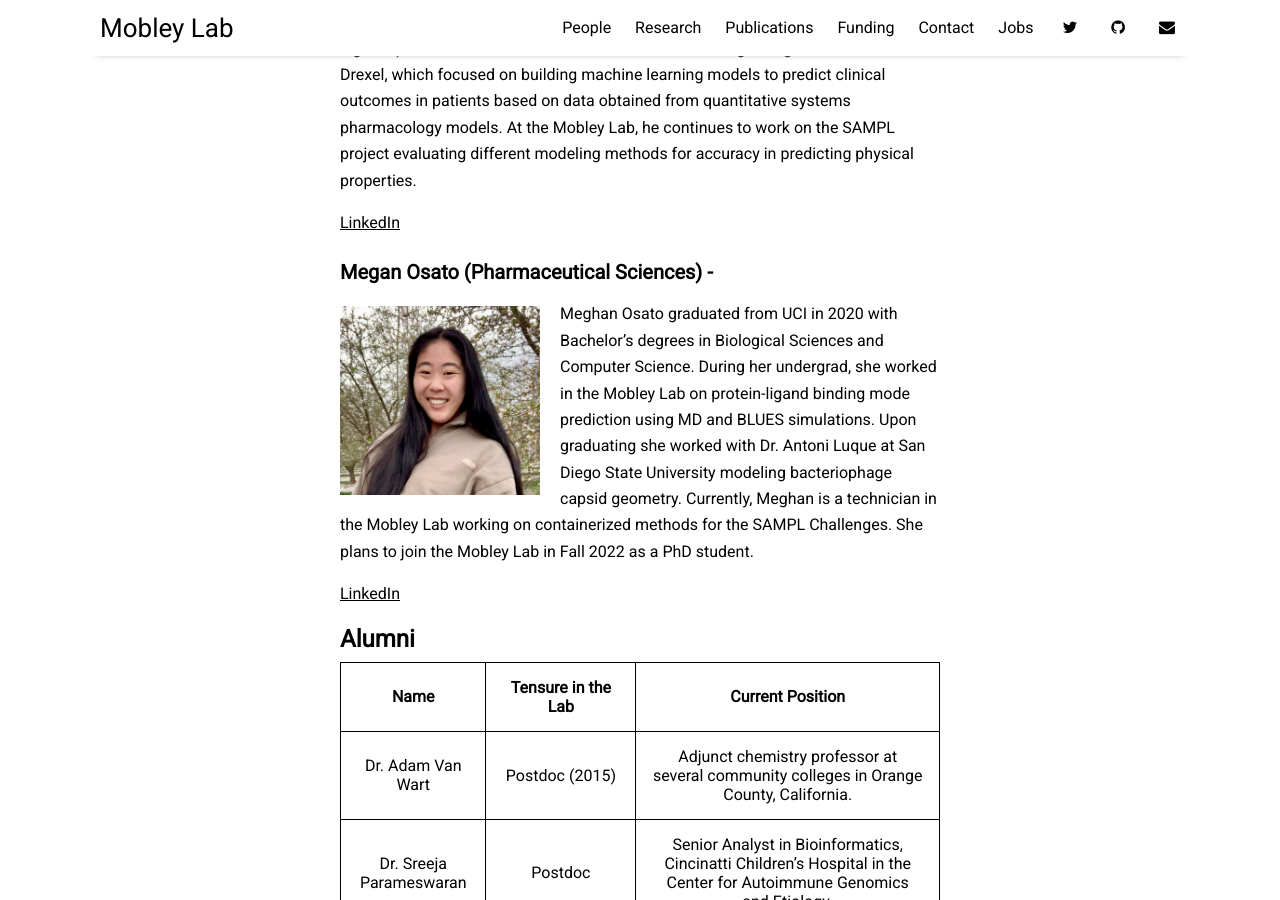
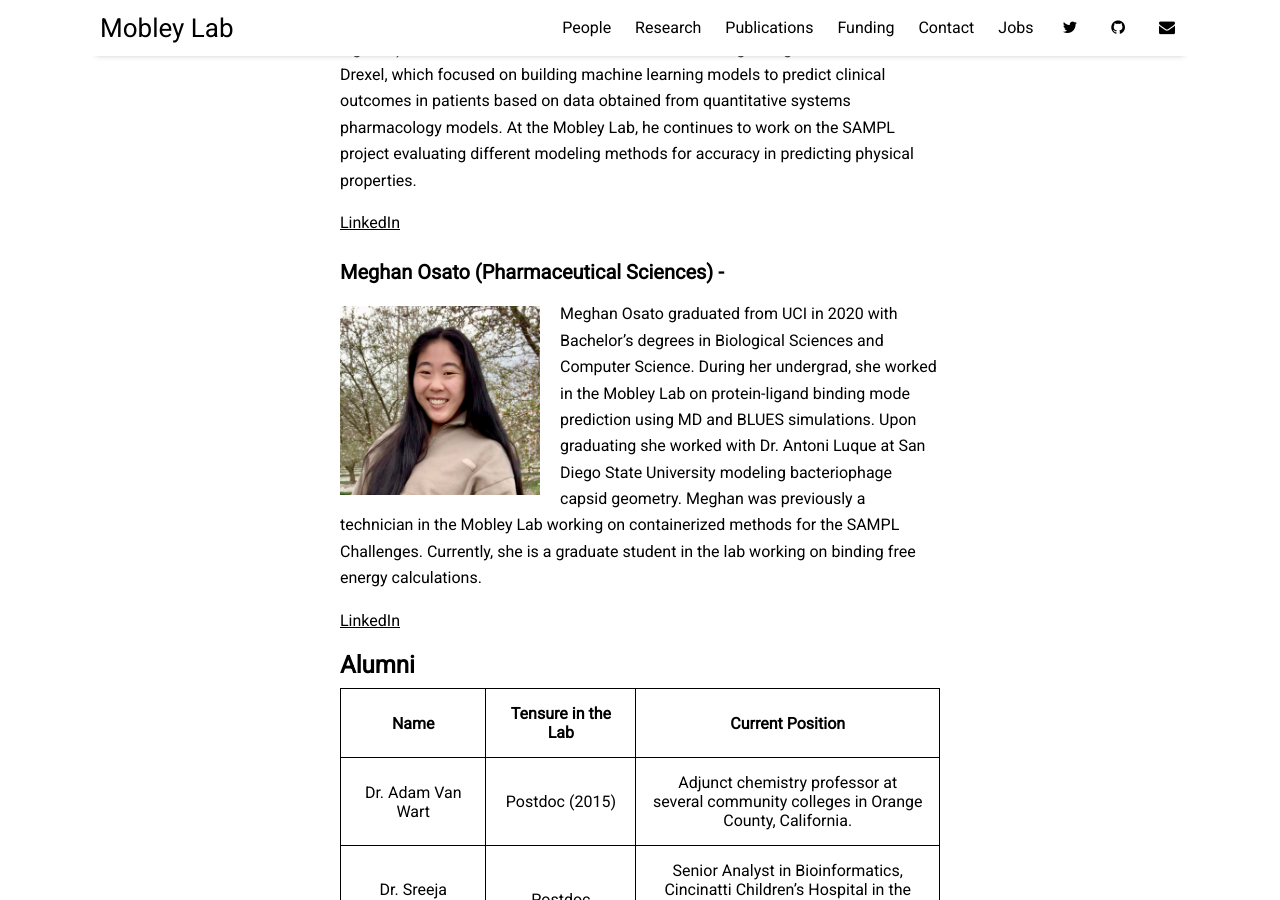
Before and after one commit to MobleyLab/mobleylab.org, a Jekyll site: the page built from pages/people.md, in a window 1280 px wide and 900 px high, scrolled down 5617 px. Built offline with Jekyll 4.4.1, drawn with Linux system fonts in a browser that asks for light colours; nearby versions of some CDN libraries.

Commit message:
update meghan's name

```diff
--- a/pages/people.md
+++ b/pages/people.md
@@ -119,11 +119,11 @@ Aakankschit (AK) Nandkeolyar graduated with a B.S. and M.S. in Biomedical Engine
 
 [LinkedIn](https://www.linkedin.com/in/aakankschit-nandkeolyar-838b0b126/)
 
-### **Megan Osato (Pharmaceutical Sciences)** -
+### **Meghan Osato (Pharmaceutical Sciences)** -
 
 <img src="{{site.baseurl}}/assets/img/mosato.jpg" alt="mosato" width="200" style="float:left;padding-right: 20px;padding-bottom: 5px">
 
-Meghan Osato graduated from UCI in 2020 with Bachelor's degrees in Biological Sciences and Computer Science. During her undergrad, she worked in the Mobley Lab on protein-ligand binding mode prediction using MD and BLUES simulations. Upon graduating she worked with Dr. Antoni Luque at San Diego State University modeling bacteriophage capsid geometry. Currently, Meghan is a technician in the Mobley Lab working on containerized methods for the SAMPL Challenges. She plans to join the Mobley Lab in Fall 2022 as a PhD student.
+Meghan Osato graduated from UCI in 2020 with Bachelor's degrees in Biological Sciences and Computer Science. During her undergrad, she worked in the Mobley Lab on protein-ligand binding mode prediction using MD and BLUES simulations. Upon graduating she worked with Dr. Antoni Luque at San Diego State University modeling bacteriophage capsid geometry. Meghan was previously a technician in the Mobley Lab working on containerized methods for the SAMPL Challenges. Currently, she is a graduate student in the lab working on binding free energy calculations.
 
 [LinkedIn](https://www.linkedin.com/in/meghan-osato-bb3b06153/ )
 
```
